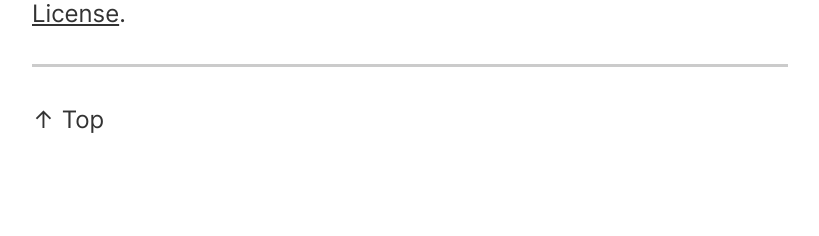
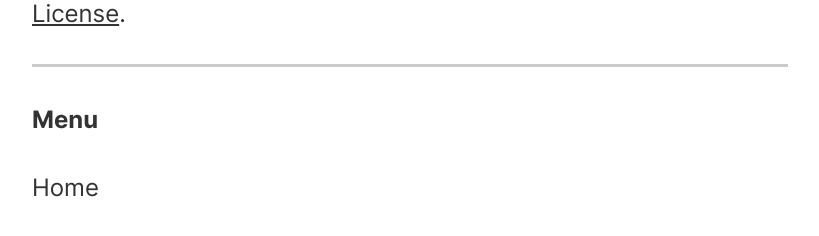
Before and after one commit to ajpwalser/ajpwalser.github.io, a Jekyll site: the page built from _posts/2021-07-09-about.md, in a window 1280 px wide. Shown: the part 509-745 px from the top of the page, without its empty margins (230-1049 px from the left). Built offline with Jekyll 4.4.1, drawn with Linux system fonts in a browser that asks for light colours.

Commit message:
Update post.html

```diff
--- a/_layouts/post.html
+++ b/_layouts/post.html
@@ -10,6 +10,11 @@
 <hr>
 <footer>
 <p class="footer">
-<a href="#" class="index-link">↑&nbsp;Top</a>
+  <nav>
+    <h4>Menu</h4>
+    <ul id="menu">
+        <li><a href="/">Home</a></li>
+    </ul>
+  </nav>
 </p>
 </footer>
```
